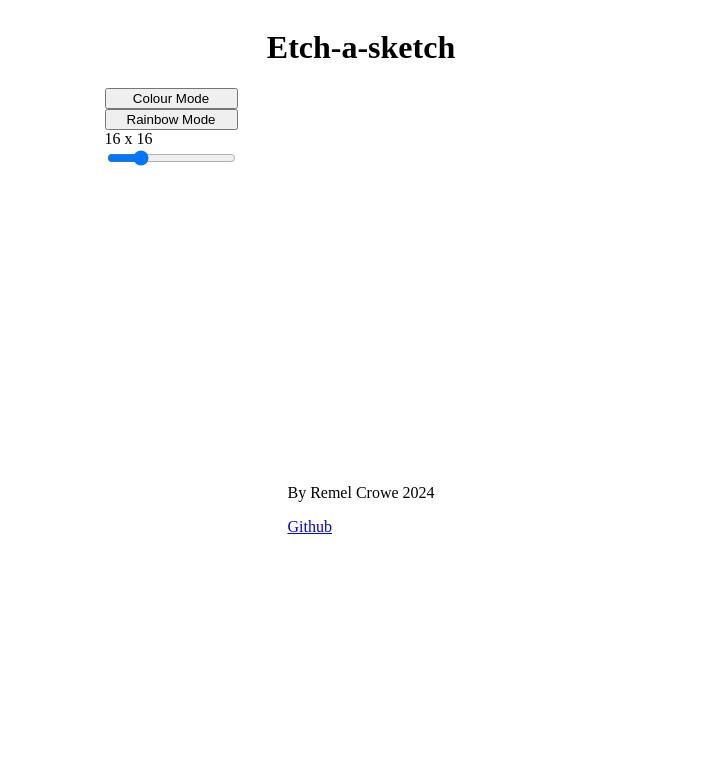
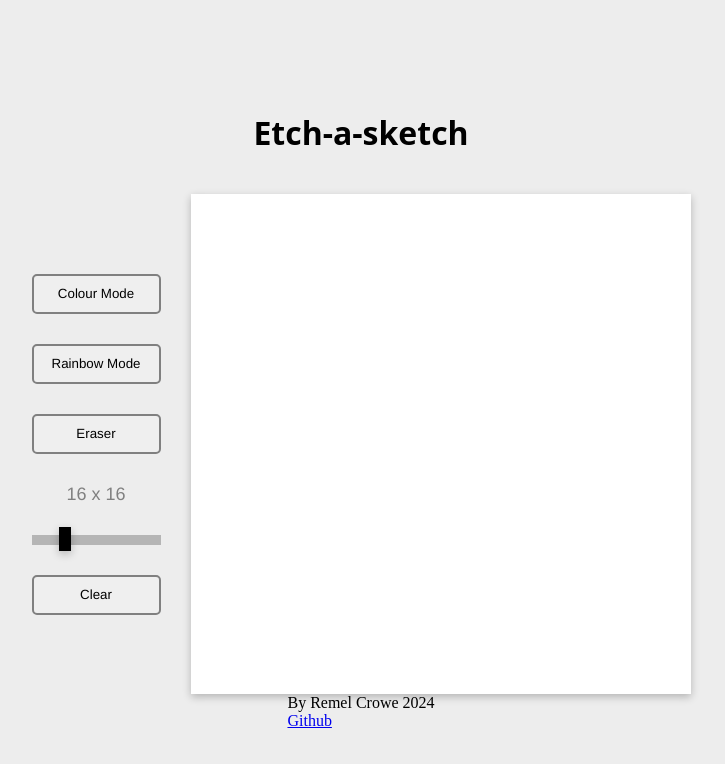
Before and after one commit to remel-crowe/etch-a-sketch, a plain HTML site: page index.html in a window 1280 px wide. Shown: the whole page, without its empty margins (279-1004 px from the left). Drawn offline with Linux system fonts and the light colour scheme; a web font is replaced by a local one.

Commit message:
Main functionality complete and styled
Most major parts have been implemented,the game is playable and the grid
can be resized at will.

```diff
--- a/index.css
+++ b/index.css
@@ -1,32 +1,83 @@
+*{
+    margin: 0;
+    padding: 0;
+    box-sizing: border-box;
+
+}
+
+/* MAIN WINDOW */
+.title{
+    font-family: 'Rubik Glitch', system-ui;
+    margin: 40px;
+}
 .main{
     display: flex;
     flex-direction: column;
     align-items: center;
     justify-content: center;
+    background-color: #ededed;
+    height: 100vh;
+    width: 100vw;
 }
+
+.stage{
+    display: flex;
+    flex-direction: row;
+    gap: 30px;
+}
+
+/* GRID */
 
 .grid-square{
     background-color: rgb(255, 255, 255);
-    height: 20px;
-    width: 20px;
-    border: 1px solid black;
 }
 .grid-container{
     display: grid;
-    width: 380px;
-    height: 380px;
-    overflow-y: hidden;
+    width: 500px;
+    height: 500px;
+    box-shadow: rgba(0, 0, 0, 0.24) 0px 3px 8px;
 }
+
+/* SETTINGS/BUTTONS */
 
 .settings-container {
     display: flex;
     flex-direction: column;
+    gap: 30px;
+    margin-top: 80px;
 }
 
+.btn {
+    border: 2px solid gray;
+    padding: 5px;
+    border-radius: 5px;
+    cursor: pointer;
+    height: 40px;
+    font-family: 'Franklin Gothic Medium', 'Arial Narrow', Arial, sans-serif;
+}
 
-.stage{
-    display: flex;
-    flex-direction: row;
+.size-value{
+    text-align: center;
+    font-family: 'Franklin Gothic Medium', 'Arial Narrow', Arial, sans-serif;
+    color: gray;
+    font-size: large;
+    margin-bottom: 0;
+}
 
+input[type='range'] {
+    -webkit-appearance: none;
+    background-color: rgba(0, 0, 0, 0.24);
+  }
 
-}
+  input[type='range']::-webkit-slider-runnable-track {
+    height: 10px;
+  }
+
+  input[type='range']::-webkit-slider-thumb {
+    -webkit-appearance: none;
+    width: 12px;
+    height: 24px;
+    margin-top: -8px;
+    background: rgb(0, 0, 0);
+    box-shadow: rgba(0, 0, 0, 0.24) 0px 3px 8px;
+  }
--- a/index.html
+++ b/index.html
@@ -3,20 +3,25 @@
 <head>
     <meta charset="UTF-8">
     <meta name="viewport" content="width=device-width, initial-scale=1.0">
+    <link rel="preconnect" href="https://fonts.googleapis.com">
+    <link rel="preconnect" href="https://fonts.gstatic.com" crossorigin>
+    <link href="https://fonts.googleapis.com/css2?family=Rubik+Glitch&display=swap" rel="stylesheet">
     <link rel="stylesheet" href="./index.css">
     <title>Etch-a-sketch</title>
 </head>
 <body>
     <div class="main">
         <header>
-            <h1>Etch-a-sketch</h1>
+            <h1 class="title">Etch-a-sketch</h1>
         </header>
         <div class="stage">
             <div class="settings-container">
                 <button id="colourButton" class="btn">Colour Mode</button>
                 <button id="rainbowButton" class="btn">Rainbow Mode</button>
+                <button id="eraserButton" class="btn">Eraser </button>
                 <div id="sizeValue" class="size-value">16 x 16</div>
                 <input id="sizeSlider" type="range" value="16" min="1" max="64" />
+                <button id="clearButton" class="btn">Clear</button>
             </div>
             <div class="grid-container"></div>
         </div>
--- a/script.js
+++ b/script.js
@@ -1,9 +1,19 @@
+const DEFAULT_SIZE = 16;
+
 let gridContainer = document.getElementsByClassName("grid-container")[0];
 let sizeValue = document.getElementById("sizeValue");
 let sizeSlider = document.getElementById("sizeSlider");
 let colourButton = document.getElementById("colourButton");
 let rainbowButton = document.getElementById("rainbowButton");
-let colours = ["green", "red", "blue", "pink", "yellow", "orange", "black"];
+let eraserButton = document.getElementById("eraserButton");
+let clearButton = document.getElementById("clearButton");
+let colourMode;
+
+sizeSlider.addEventListener("input", handleChange);
+rainbowButton.addEventListener("click", () => {
+  colourMode = "rainbow";
+});
+clearButton.addEventListener("click", clearGrid);
 
 function handleChange() {
   let gridSize = sizeSlider.value;
@@ -11,28 +21,39 @@ function handleChange() {
   clearGrid();
   createGrid(gridSize);
 }
-
 function createGrid(num) {
   gridContainer.style.gridTemplateRows = `repeat(${num}, 1fr)`;
   gridContainer.style.gridTemplateColumns = `repeat(${num}, 1fr)`;
-  var gridSquare;
+  let gridSquare;
   for (let i = 0; i < num * num; i++) {
     gridSquare = document.createElement("div");
     gridSquare.className = "grid-square";
     gridContainer.appendChild(gridSquare);
   }
+  gridContainer.removeEventListener("mouseover", changeColour);
+  gridContainer.addEventListener("mouseover", changeColour);
 }
-function clearGrid() {
-  while (gridContainer.lastElementChild) {
-    gridContainer.removeChild(gridContainer.lastElementChild);
+
+function changeColour(event) {
+  let r = Math.floor(Math.random() * 256);
+  let g = Math.floor(Math.random() * 256);
+  let b = Math.floor(Math.random() * 256);
+  if (event.target.classList.contains("grid-square")) {
+    if (colourMode === "rainbow") {
+      event.target.style.background = `rgb(${r}, ${g}, ${b})`;
+    } else if (colourMode === "eraser") {
+      event.target.style.background = "white";
+    } else {
+    }
   }
 }
 
-sizeSlider.addEventListener("change", handleChange);
+function clearGrid() {
+  gridContainer.innerHTML = "";
+  createGrid(sizeSlider.value);
+}
 
-gridContainer.addEventListener("mouseover", (event) => {
-  if (event.target.classList.contains("grid-square")) {
-    event.target.style.background =
-      colours[Math.floor(Math.random() * colours.length)];
-  }
-});
+window.onload = () => {
+  createGrid(DEFAULT_SIZE);
+  colourMode = "rainbow";
+};
```
